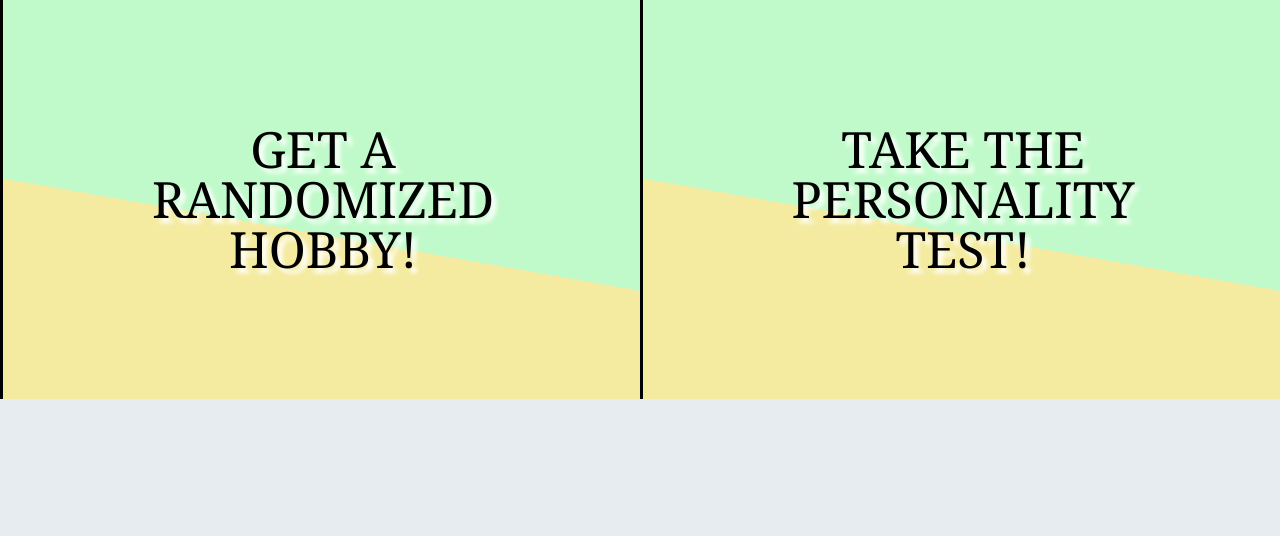
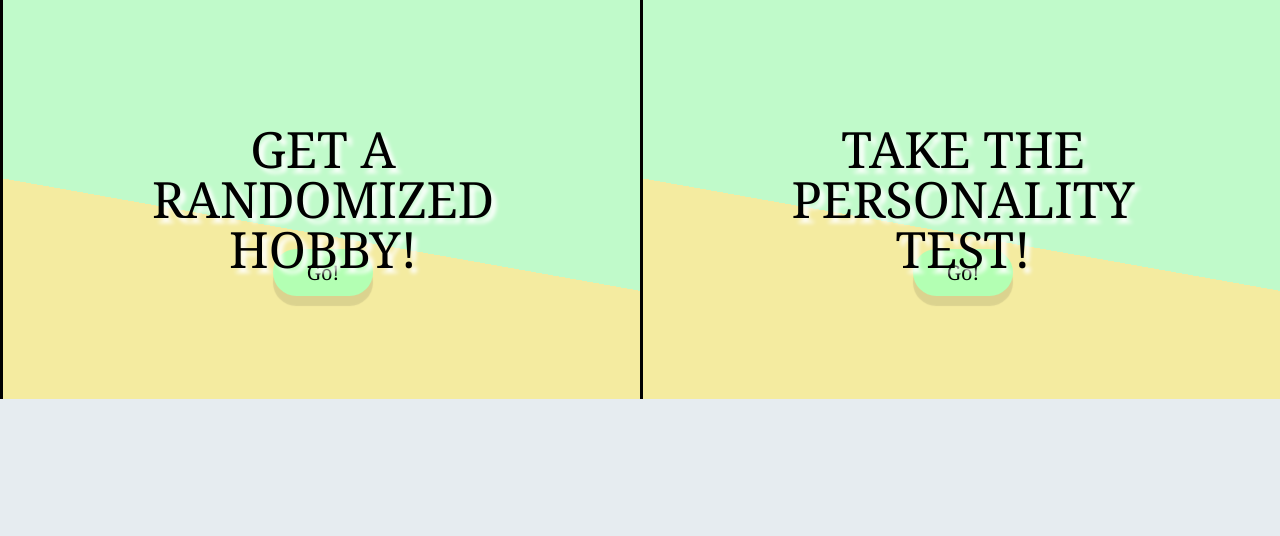
Before and after one commit to mdalhlke/hobyn, a Python web app: template templates/home.html in a window 1280 px wide. Shown: the part 130-666 px from the top of the page. Run offline with Jinja, Linux system fonts and the light colour scheme; the template is opened without the code that fills it, so the values that code supplies are empty; some libraries are stand-ins or nearby versions.

Commit message:
button added

```diff
--- a/styles/home.css
+++ b/styles/home.css
@@ -40,7 +40,6 @@ p {
 	transform: translate(-50%, -50%);
 	position: absolute;
   text-shadow: 5px 5px 4px white;
-
 }
 
 #taketest{
@@ -77,3 +76,26 @@ p {
     background-color: #0e517f;
     color: white;
 }
+
+button.fab{
+  color:black;
+  font-family:Georgia;
+  font-size: 20px;
+  background-color: #b3ffb3;
+  border:none;
+  border-radius:54px;
+  margin-top: 250px;
+  padding:10px;
+  width:100px;
+  box-shadow: 0px 10px 1px rgba(0, 0, 0, 0.1);
+  transition: all 0.3s ease 0s;
+  cursor: pointer;
+  outline: none;
+}
+
+.fab:hover{
+  background-color: #aed0e8;
+  box-shadow: 0px 15px 20px rgba(173, 216, 230, 0.3);
+  color: #000;
+  transform: translateY(-7px);
+}
--- a/templates/home.html
+++ b/templates/home.html
@@ -17,9 +17,13 @@
         </div>
 
         <div class="column" id="random">
-          <p> Get a Randomized Hobby!</p> </div>
+          <p>Get a Randomized Hobby!</p>
+          <button class="fab">Go!</button>
+        </div>
         <div class="column" id="taketest">
-          <p> Take the Personality Test!</p> </div>
+          <p>Take the Personality Test!</p>
+          <button class="fab">Go!</button>
+        </div>
 
       <footer>
         &copy; T.R.B.L. 2017
```
Also changed, not shown: 1 other file.
